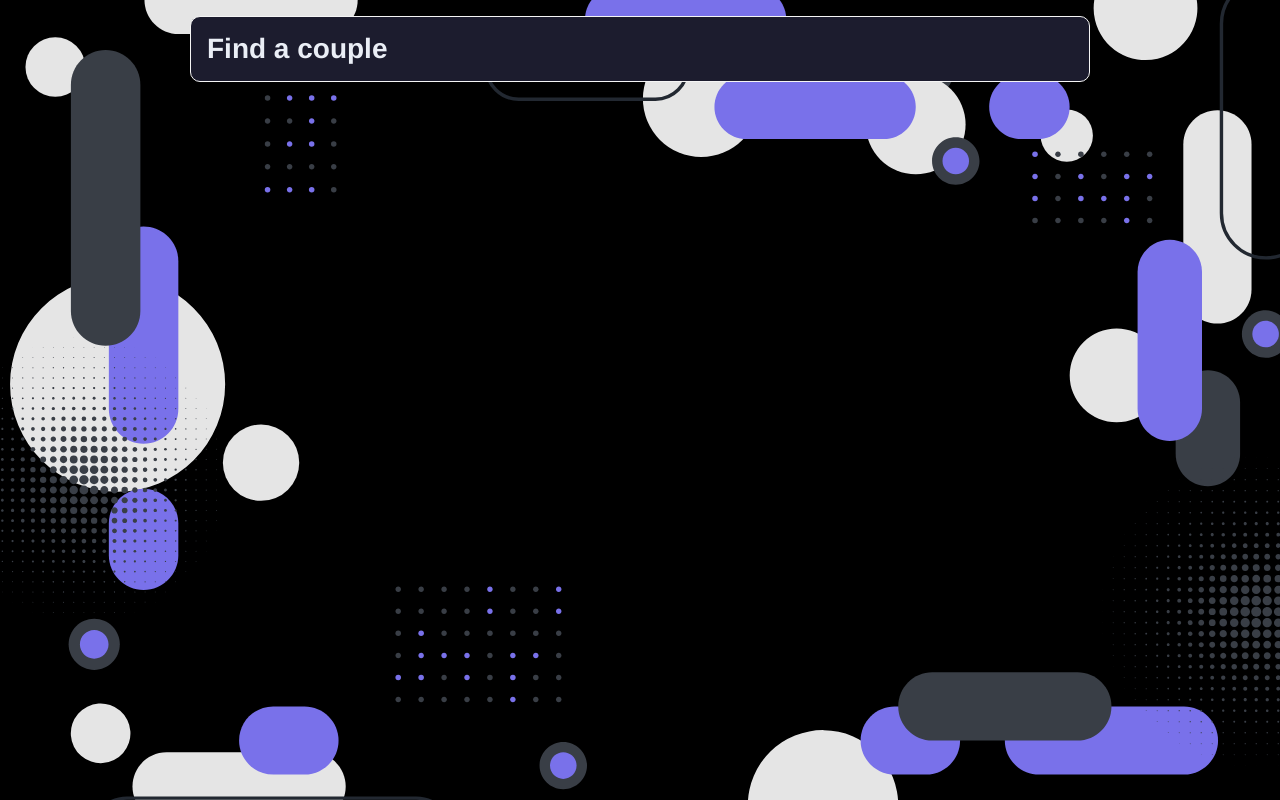
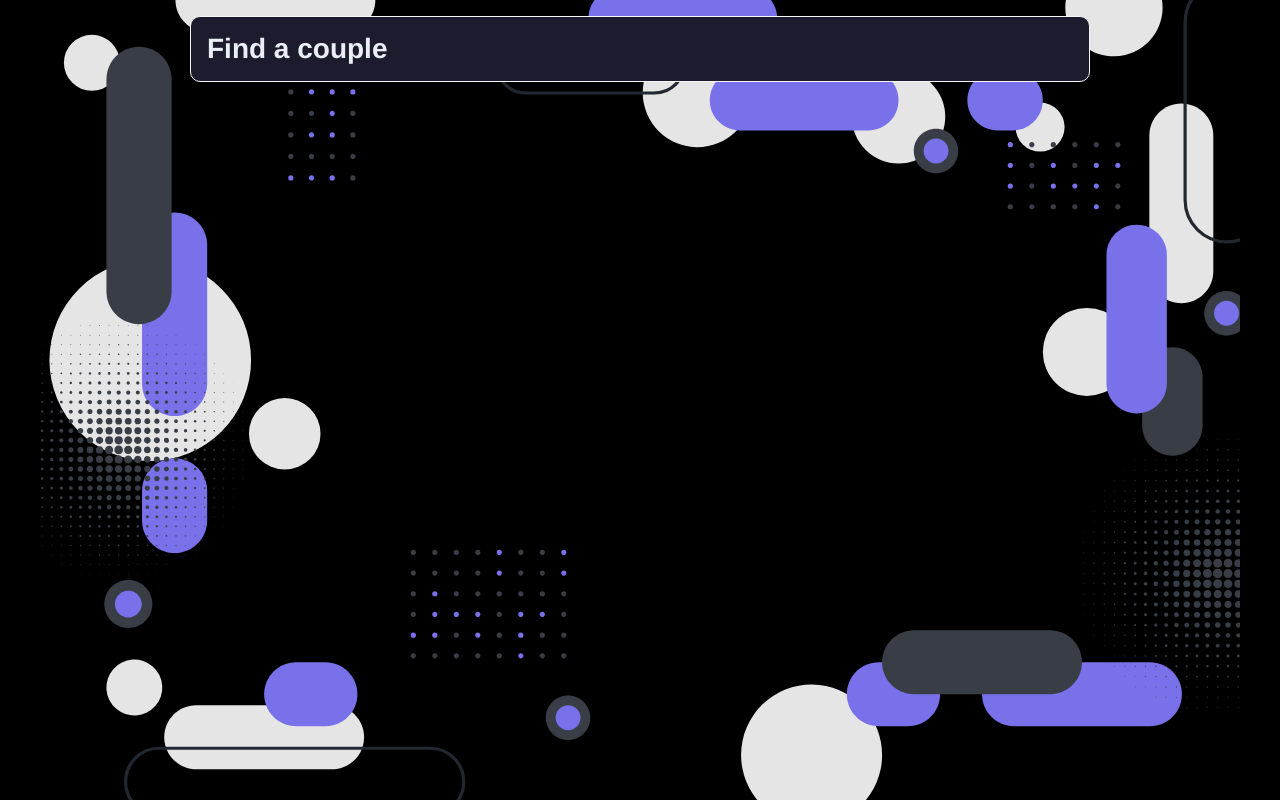
Before and after one commit to AstafievAndrey/telega, a Next.js app: page / in a window 1280 px wide. Built offline with nearby package versions, Linux system fonts and the light colour scheme.

Commit message:
высота экрана

```diff
--- a/src/app/globals.css
+++ b/src/app/globals.css
@@ -28,7 +28,7 @@ body {
   background: var(--black);
   background-image: url("/background.svg");
   background-repeat: no-repeat;
-  background-size: cover;
+  background-size: 100vw 100vh;
   padding: var(--padding);
 }
 
```
